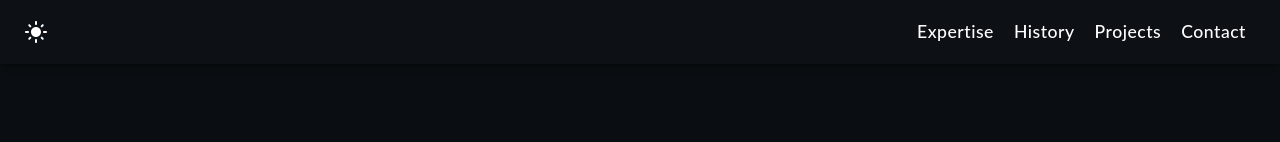
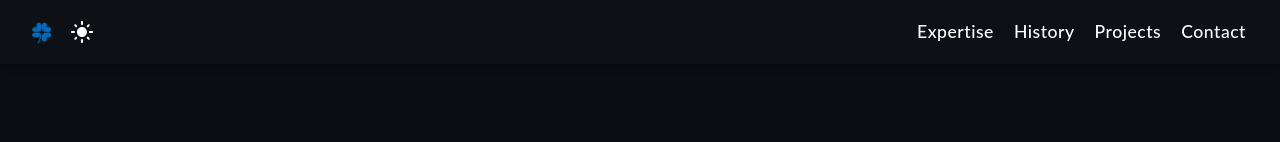
Before and after one commit to tannpdev-rgb/portfolio, a React (Create React App) app: page / in a window 1280 px wide. Shown: the top 142 px of the page. Built offline with nearby package versions, Linux system fonts and the light colour scheme.

Commit message:
add head logo

```diff
--- a/src/components/Navigation.tsx
+++ b/src/components/Navigation.tsx
@@ -15,6 +15,7 @@ import ListItemButton from '@mui/material/ListItemButton';
 import ListItemText from '@mui/material/ListItemText';
 import MenuIcon from '@mui/icons-material/Menu';
 import Toolbar from '@mui/material/Toolbar';
+import logoImage from '../assets/images/logo.png';
 
 const drawerWidth = 240;
 const navItems = [['Expertise', 'expertise'], ['History', 'history'], ['Projects', 'projects'], ['Contact', 'contact']];
@@ -87,11 +88,19 @@ function Navigation({parentToChild, modeChange}: any) {
           >
             <MenuIcon />
           </IconButton>
-          {mode === 'dark' ? (
-            <LightModeIcon onClick={() => modeChange()}/>
-          ) : (
-            <DarkModeIcon onClick={() => modeChange()}/>
-          )}
+          <Box sx={{ display: 'flex', alignItems: 'center', gap: '10px' }}>
+            <img
+              src={logoImage}
+              alt="Logo"
+              className="nav-logo"
+              onClick={() => window.scrollTo({ top: 0, behavior: 'smooth' })}
+            />
+            {mode === 'dark' ? (
+              <LightModeIcon onClick={() => modeChange()}/>
+            ) : (
+              <DarkModeIcon onClick={() => modeChange()}/>
+            )}
+          </Box>
           <Box sx={{ display: { xs: 'none', sm: 'block' } }}>
             {navItems.map((item) => (
               <Button key={item[0]} onClick={() => scrollToSection(item[1])} sx={{ color: '#fff' }}>
--- a/src/index.scss
+++ b/src/index.scss
@@ -36,6 +36,18 @@ p, a, h1, h2, h3, h4, h5, label, button {
 .navigation-bar {
   justify-content: space-between;
   background-color: #0d1116;
+
+  .nav-logo {
+    height: 36px;
+    width: 36px;
+    object-fit: contain;
+    cursor: pointer;
+    transition: transform 0.2s ease;
+
+    &:hover {
+      transform: scale(1.15);
+    }
+  }
 
   button {
     font-size: 1.1rem;
```
Also changed, not shown: logo.png (added), src/assets/images/logo.png (added).
